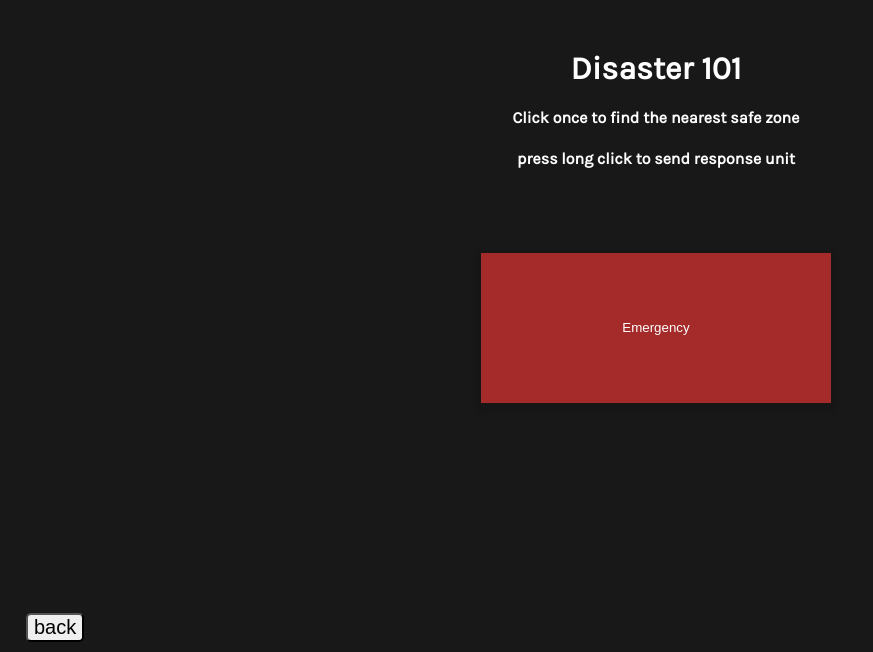
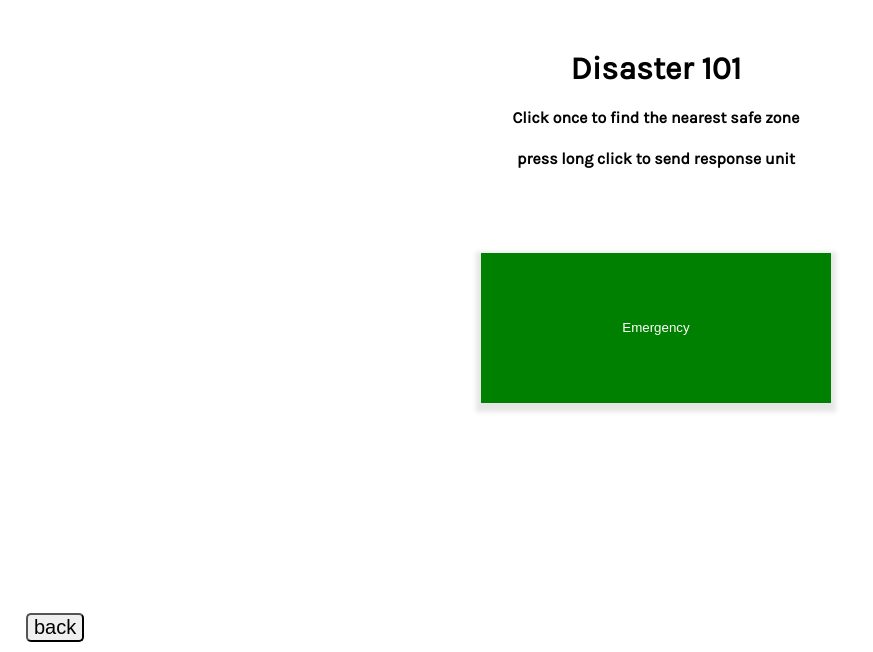
Before and after one commit to moribaleta/Disaster101-1481783933132, a PHP site: page /main.html in a window 1280 px wide. Shown: the top 652 px of the page, without its empty margins (0-873 px from the left). Run offline with PHP 8.4, Linux system fonts and the light colour scheme; data that the repository does not hold is empty; style sheets or scripts are compiled from the project's sources; some libraries are stand-ins or nearby versions.

Commit message:
edited styling

```diff
--- a/forecast.php
+++ b/forecast.php
@@ -30,7 +30,6 @@
 
         foreach ($days as $day){
 
-
             echo "<tr><td colspan='4' border='0'><h2>{$day->date}</h2> Sunrise: {$day->astro->sunrise} <br> Sunset: {$day->astro->sunset}"
                 . "<br> condition: {$day->day->condition->text} <img src=' {$day->day->condition->icon}'/></td></tr>";
             echo "<tr><td>&nbsp;</td><td>Max.<br>Temprature</td><td>Min.<br>Temprature</td><td>Avg.<br>Temprature</td></tr>";
--- a/resources/css/style.css
+++ b/resources/css/style.css
@@ -9,7 +9,7 @@
 body{
     width: 100%;
     overflow-x: hidden;
-    background: #181818;
+    background: white;
     font-family: 'SystemFont_Header';
     margin: 0;
     margin-top: 50px;
@@ -19,7 +19,7 @@ body{
 }
 
 #header_logo{
-    color: white;
+    color: black;
     width: 100%;
     height: 10%;
     text-align: center;
@@ -28,7 +28,7 @@ body{
 }
 
 #header_logo h1{
-    color: white;
+    color: black;
     margin: 16px;
 }
 
@@ -49,7 +49,7 @@ body{
     min-height: 150px;
     text-align: center;
     border-radius: 0;
-    background-color: brown;
+    background-color: green;
     color: white;
     border-style: none;
     box-shadow: 0px 4px 5px 5px rgba(0, 0, 0, 0.1);
```
